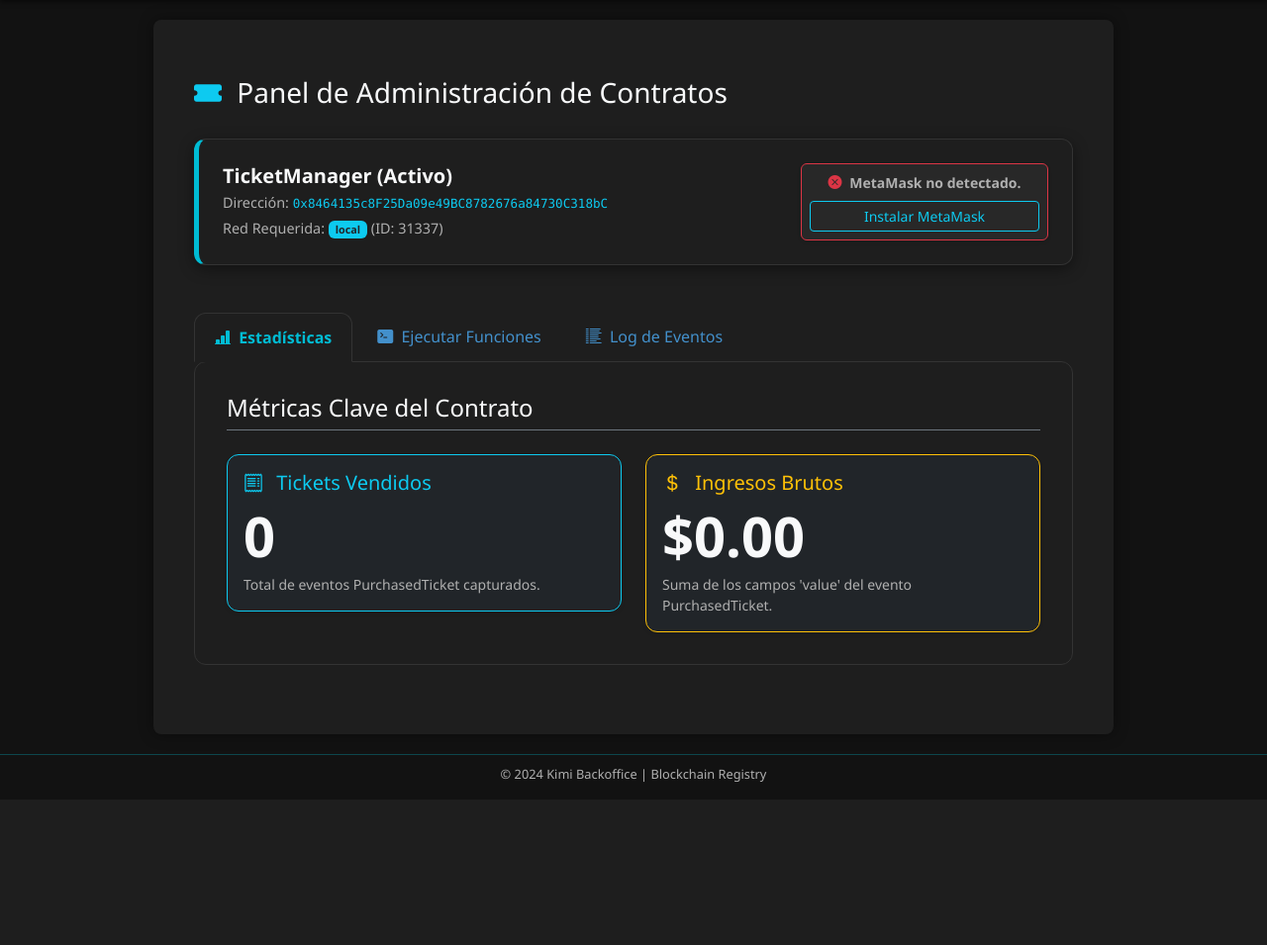
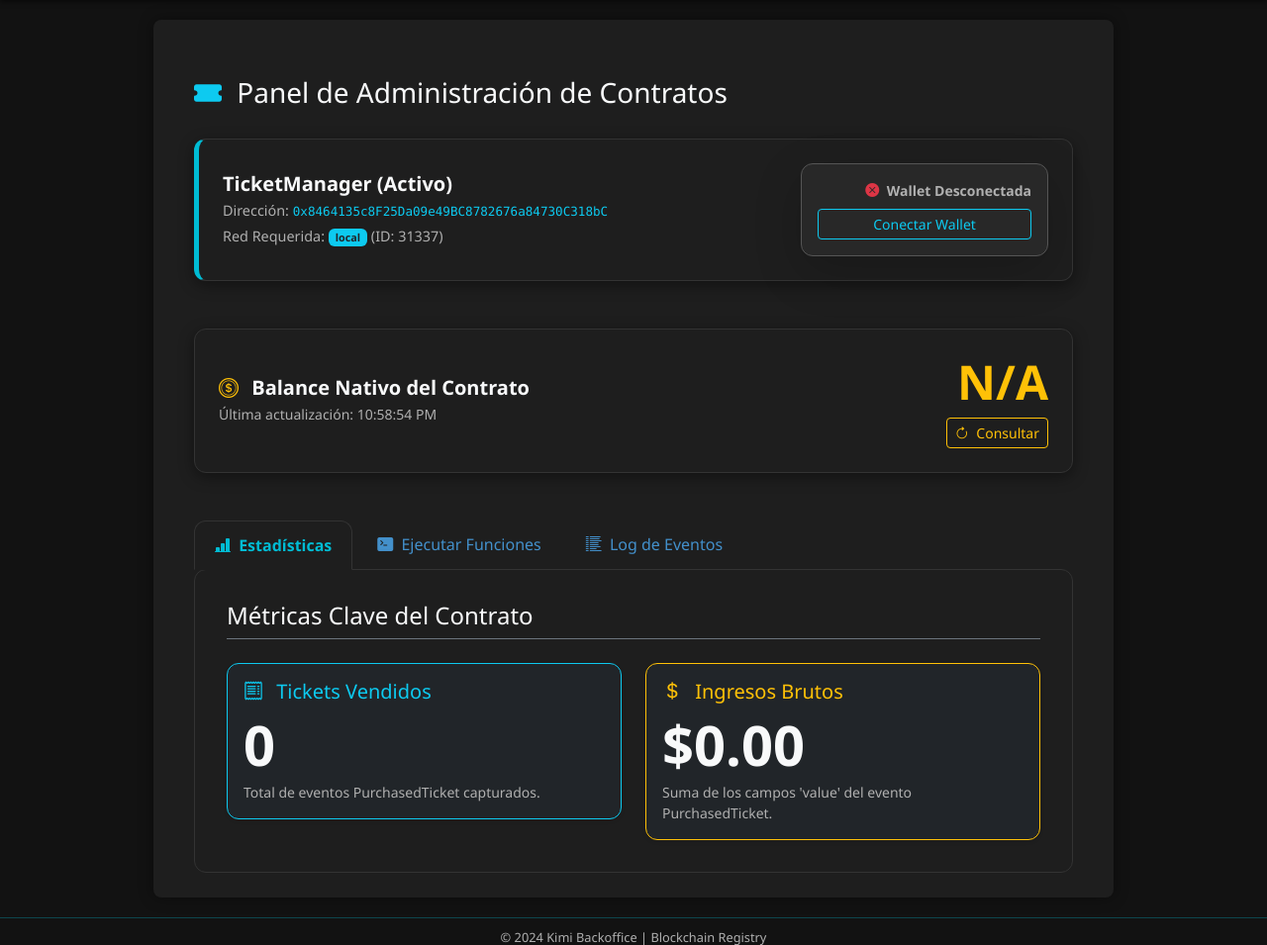
Before and after one commit to NadGarDez/kimiBackend, a Django app: page /tickets/ in a window 1280 px wide. Shown: the part 75-1030 px from the top of the page at 99% size. Before the commit the page ends 865 px from the top, so only its background shows below. Run offline with Django 5.2, Linux system fonts and the light colour scheme; data comes from the database, SQL or seed files in the repository; data that the repository does not hold is empty; some libraries are stand-ins or nearby versions.

Commit message:
feat: added balance to ticket contract

```diff
--- a/static/js/local/formUtils.js
+++ b/static/js/local/formUtils.js
@@ -8,7 +8,7 @@
  * @param {Object} config - Objeto con las constantes del contrato (ABI, Address, ChainID).
  * @param {Object} dom - Objeto con las referencias directas a los elementos del DOM.
  * @param {Array<string>} targetFunctions - Lista de nombres de funciones del ABI a exponer.
- * @returns {Object} Objeto público con métodos 'connectWallet' y 'generateForms'.
+ * @returns {Object} Objeto público con métodos 'connectWallet', 'generateForms' y 'fetchContractBalance'.
  */
 const AdminDashboardUtils = (config, dom, targetFunctions) => {
 
@@ -69,6 +69,30 @@ const AdminDashboardUtils = (config, dom, targetFunctions) => {
         // address, bytes, string, arrays (e.g. string[])
         return 'text';
     };
+
+    // --- LÓGICA AGREGADA: Obtener Balance del Contrato ---
+
+    /**
+     * Obtiene y formatea el balance del token nativo (ej. ETH) del Contrato.
+     * Esta función solo requiere que el 'provider' esté inicializado (no requiere conexión de wallet).
+     * * @returns {string} Balance formateado o 'N/A'.
+     */
+    const fetchContractBalance = async () => {
+        // Nota: Solo necesitamos el 'provider', no el 'signer' ni la 'userAccount' para esta consulta.
+        if (!provider || !CONTRACT_ADDRESS) return 'N/A';
+        try {
+            // Utilizamos el CONTRACT_ADDRESS para obtener el balance.
+            const balanceWei = await provider.getBalance(CONTRACT_ADDRESS);
+            // Convertir a Ether y formatear
+            const balanceEth = ethers.formatEther(balanceWei);
+            // Mostrar la moneda nativa (e.g., ETH, MATIC)
+            return `${parseFloat(balanceEth).toFixed(4)} ${REQUIRED_NETWORK_NAME.toUpperCase()}`;
+        } catch (error) {
+            console.error("Error al obtener el balance del contrato:", error);
+            return 'Error';
+        }
+    };
+
 
     // --- Lógica de Conexión Web3 ---
 
@@ -261,6 +285,11 @@ const AdminDashboardUtils = (config, dom, targetFunctions) => {
             // Desbloquear UI
             originalButton.disabled = false;
             originalButton.textContent = originalButtonText;
+
+            // Si fue una transacción de escritura exitosa, actualiza el estado de la wallet
+            if (functionType !== 'read' && resultDiv.innerHTML.includes('Transacción Exitosa')) {
+                connectWallet();
+            }
         }
     };
 
@@ -401,6 +430,8 @@ const AdminDashboardUtils = (config, dom, targetFunctions) => {
 
     return {
         connectWallet: connectWallet,
-        generateForms: generateForms
+        generateForms: generateForms,
+        // NUEVA FUNCIÓN EXPUESTA:
+        fetchContractBalance: fetchContractBalance
     };
 };
--- a/templates/tickets/dashboard.html
+++ b/templates/tickets/dashboard.html
@@ -182,6 +182,27 @@
             </div>
         </div>
 
+        <!-- NEW: Contract Balance Card (Balance Nativo) -->
+        <div class="row mb-5">
+            <div class="col-12">
+                <div id="contractBalanceCard" class="base-card p-4 d-flex flex-column flex-md-row justify-content-between align-items-center">
+                    <div class="mb-3 mb-md-0">
+                        <h5 class="fw-bold text-light mb-1"><i class="bi bi-coin me-2 text-warning"></i> Balance Nativo del Contrato</h5>
+                        <p id="balanceStatus" class="text-dim small mb-0">Presiona "Consultar Balance" para verificar el monto en la red.</p>
+                    </div>
+                    <div class="text-center text-md-end">
+                        <p id="contractBalanceDisplay" class="display-5 fw-bolder text-warning mb-2">
+                            --.-- ETH
+                        </p>
+                        <button id="refreshBalanceBtn" class="btn btn-sm btn-outline-warning">
+                            <i class="bi bi-arrow-clockwise me-1"></i> Consultar
+                        </button>
+                    </div>
+                </div>
+            </div>
+        </div>
+        <!-- END NEW: Contract Balance Card -->
+
         <!-- PESTAÑAS DE NAVEGACIÓN -->
         <ul class="nav nav-tabs" id="ticketTabs" role="tablist">
             <li class="nav-item" role="presentation">
@@ -347,7 +368,7 @@
         const safeParseJson = (id) => {
             const el = document.getElementById(id);
             if (!el) {
-                console.error(`Elemento con ID ${id} no encontrado.`);
+                // console.error(`Elemento con ID ${id} no encontrado.`);
                 return null;
             }
             try {
@@ -385,17 +406,18 @@
             metamaskStatusCard: document.getElementById('metamask-status-card'),
             connectMetamaskBtn: document.getElementById('connect-metamask-btn'),
             executionFormsContainer: document.getElementById('execution-forms-container'),
+
+            // NUEVAS REFERENCIAS AÑADIDAS para el balance del contrato
+            contractBalanceDisplay: document.getElementById('contractBalanceDisplay'),
+            refreshBalanceBtn: document.getElementById('refreshBalanceBtn'),
+            balanceStatus: document.getElementById('balanceStatus')
         };
 
         // 3. Definir las funciones objetivo Específicas para ESTE dashboard
         const TICKET_ADMIN_FUNCTIONS = [
-            {% comment %} 'authorizePool',  {% endcomment %}
-            {% comment %} 'awardPrize',  {% endcomment %}
             'depositEmergencyFunds',
-            {% comment %} 'markTicketAsUsed',  {% endcomment %}
             'setPlatformFee',
             'setPoolFactoryAddress',
-            {% comment %} 'unmarkTicketAsUsed', {% endcomment %}
             'contractOwner',
             'platformFeeBasisPoints',
             'poolFactoryAddress',
@@ -406,8 +428,53 @@
         // 4. Inicializar el módulo externo
         AdminDashboard = AdminDashboardUtils(CONTRACT_CONFIG, DOM_ELEMENTS, TICKET_ADMIN_FUNCTIONS);
 
-        // 5. Iniciar la conexión de la wallet
-        AdminDashboard.connectWallet();
+
+        // 5. LÓGICA AGREGADA PARA EL BALANCE DEL CONTRATO
+
+        /**
+         * Actualiza la interfaz de usuario con el balance del contrato.
+         */
+        const updateBalanceUI = async () => {
+            if (!AdminDashboard || !DOM_ELEMENTS.contractBalanceDisplay) return;
+
+            // Bloquear UI
+            DOM_ELEMENTS.balanceStatus.textContent = 'Consultando la blockchain...';
+            DOM_ELEMENTS.contractBalanceDisplay.textContent = '...';
+            DOM_ELEMENTS.refreshBalanceBtn.disabled = true;
+            DOM_ELEMENTS.refreshBalanceBtn.classList.remove('btn-outline-warning');
+            DOM_ELEMENTS.refreshBalanceBtn.classList.add('btn-secondary');
+
+            try {
+                // Llamar a la función del módulo que consulta el balance.
+                const balance = await AdminDashboard.fetchContractBalance();
+
+                DOM_ELEMENTS.contractBalanceDisplay.textContent = balance;
+                DOM_ELEMENTS.balanceStatus.textContent = `Última actualización: ${new Date().toLocaleTimeString()}`;
+            } catch (e) {
+                console.error("Fallo al actualizar el balance:", e);
+                DOM_ELEMENTS.contractBalanceDisplay.textContent = 'ERROR';
+                DOM_ELEMENTS.balanceStatus.textContent = 'Error al consultar el balance.';
+            } finally {
+                // Desbloquear UI
+                DOM_ELEMENTS.refreshBalanceBtn.disabled = false;
+                DOM_ELEMENTS.refreshBalanceBtn.classList.add('btn-outline-warning');
+                DOM_ELEMENTS.refreshBalanceBtn.classList.remove('btn-secondary');
+            }
+        };
+
+        // 6. Conexión de Eventos
+
+        // Iniciar la conexión de la wallet
+        DOM_ELEMENTS.connectMetamaskBtn.addEventListener('click', AdminDashboard.connectWallet);
+
+        // Conectar la lógica de balance
+        DOM_ELEMENTS.refreshBalanceBtn.addEventListener('click', updateBalanceUI);
+
+        // Iniciar la consulta de balance al cargar
+        updateBalanceUI();
+
+        // Refrescar automáticamente cada 60 segundos
+        setInterval(updateBalanceUI, 60000);
     });
 </script>
 {% endblock %}
```
